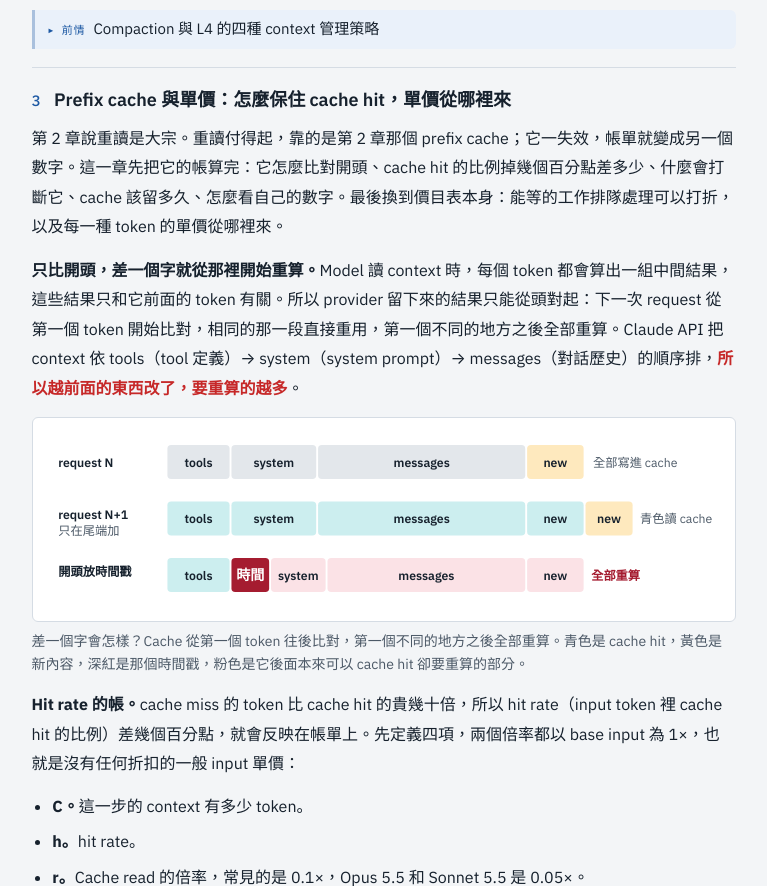
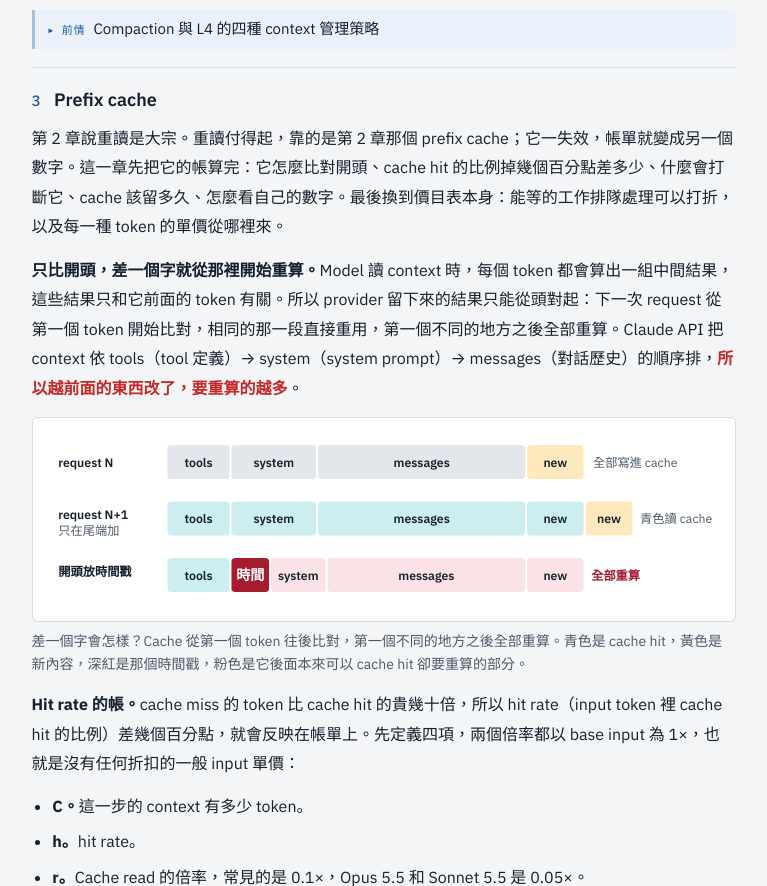
Before and after one commit to chihmingyang/cs2680, a plain HTML site: page docs/l08.html in a window 1280 px wide. Shown: the part 6783-7669 px from the top of the page, without its empty margins (305-1072 px from the left). Drawn offline with nearby package versions, Linux system fonts and the light colour scheme.

Commit message:
網頁編輯：L8 改 1 段

```diff
--- a/docs/l08.html
+++ b/docs/l08.html
@@ -427,7 +427,7 @@
           </div>
 
           <div class="idea" id="i3">
-            <h3><span class="idea-no">3</span>Prefix cache 與單價：怎麼保住 cache hit，單價從哪裡來</h3>
+            <h3><span class="idea-no">3</span>Prefix cache</h3>
             <div class="prose">
 <p>第 2 章說重讀是大宗。重讀付得起，靠的是第 2 章那個 prefix cache；它一失效，帳單就變成另一個數字。這一章先把它的帳算完：它怎麼比對開頭、cache hit 的比例掉幾個百分點差多少、什麼會打斷它、cache 該留多久、怎麼看自己的數字。最後換到價目表本身：能等的工作排隊處理可以打折，以及每一種 token 的單價從哪裡來。</p>
 <p id="i3-1"><b>只比開頭，差一個字就從那裡開始重算。</b>Model 讀 context 時，每個 token 都會算出一組中間結果，這些結果只和它前面的 token 有關。所以 provider 留下來的結果只能從頭對起：下一次 request 從第一個 token 開始比對，相同的那一段直接重用，第一個不同的地方之後全部重算。Claude API 把 context 依 tools（tool 定義）→ system（system prompt）→ messages（對話歷史）的順序排，<strong>所以越前面的東西改了，要重算的越多</strong>。</p>
```
